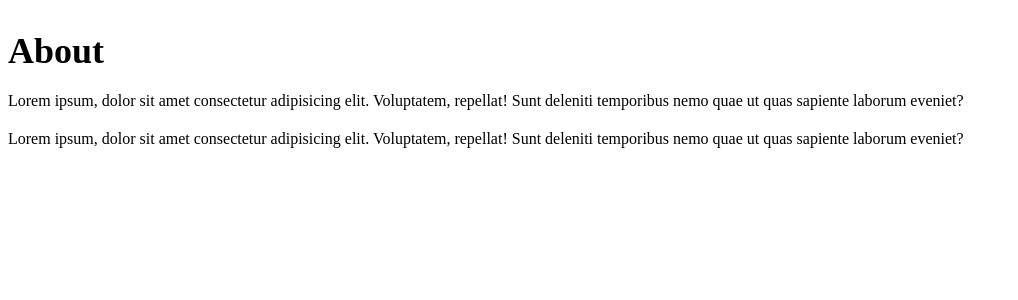
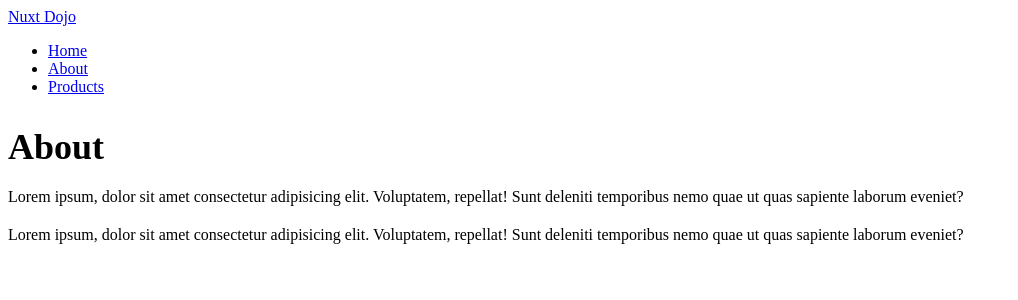
Before and after one commit to ASPDragon/nuxt-dojo, a Nuxt app: page /about in a window 1280 px wide. Shown: the top 300 px of the page, without its empty margins (0-1018 px from the left). Built offline with nearby package versions, Linux system fonts and the light colour scheme.

Commit message:
NuxtLink

```diff
--- a/pages/about.vue
+++ b/pages/about.vue
@@ -1,5 +1,16 @@
 <template>
     <div>
+        <header>
+            <nav>
+                <NuxtLink to="/">Nuxt Dojo</NuxtLink>
+                <ul>
+                    <li><NuxtLink to="/">Home</NuxtLink></li>
+                    <li><NuxtLink to="/about">About</NuxtLink></li>
+                    <li><NuxtLink to="/products">Products</NuxtLink></li>
+                </ul>
+            </nav>
+        </header>
+
         <h2>About</h2>
         <p>Lorem ipsum, dolor sit amet consectetur adipisicing elit. Voluptatem,
             repellat! Sunt deleniti temporibus nemo quae ut quas sapiente laborum eveniet?</p>
--- a/pages/index.vue
+++ b/pages/index.vue
@@ -1,5 +1,16 @@
 <template>
     <div>
+        <header>
+            <nav>
+                <NuxtLink to="/">Nuxt Dojo</NuxtLink>
+                <ul>
+                    <li><NuxtLink to="/">Home</NuxtLink></li>
+                    <li><NuxtLink to="/about">About</NuxtLink></li>
+                    <li><NuxtLink to="/products">Products</NuxtLink></li>
+                </ul>
+            </nav>
+        </header>
+
         <h2>Home</h2>
         <p>Lorem ipsum, dolor sit amet consectetur adipisicing elit. Voluptatem,
             repellat! Sunt deleniti temporibus nemo quae ut quas sapiente laborum eveniet?</p>
--- /dev/null
+++ b/pages/products/[id].vue
@@ -0,0 +1,14 @@
+<template>
+    <div>
+        <p>Products details for {{ id }}</p>
+        <p>Lorem ipsum dolor, sit amet consectetur adipisicing elit. Pariatur necessitatibus vitae magni ipsam illo tenetur omnis sed distinctio delectus sequi.</p>
+    </div>
+</template>
+
+<script setup>
+    const { id } = useRoute().params;
+</script>
+
+<style lang="scss" scoped>
+
+</style>
```
